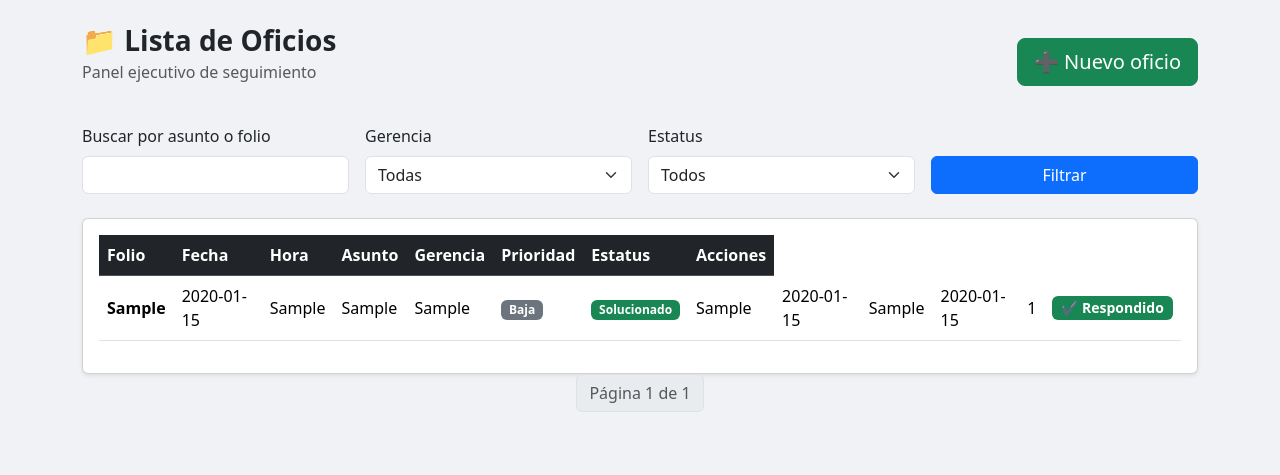
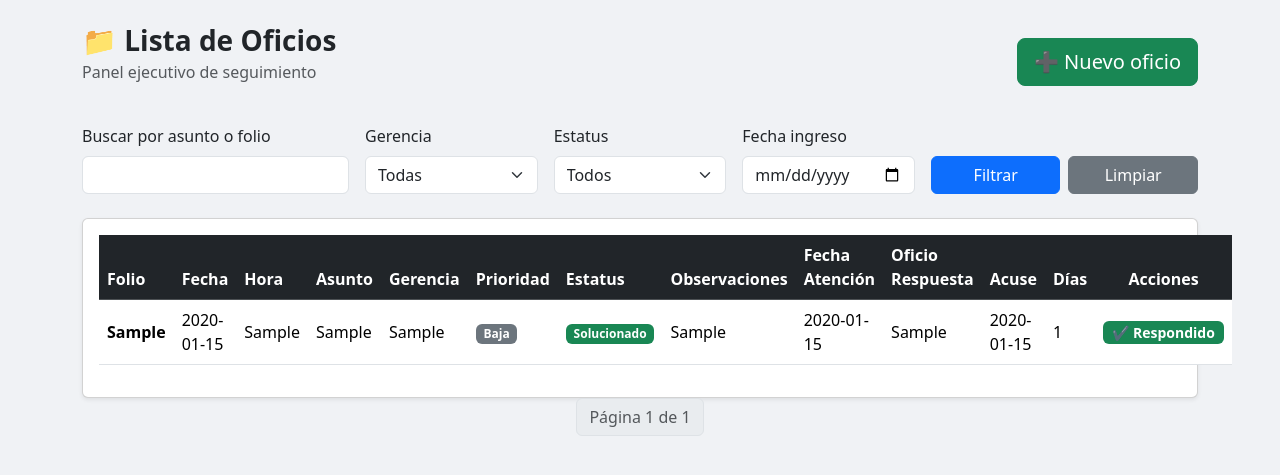
Before and after one commit to adrianalinarestoledo-creator/correspondencia_2026, a Flask app: page /lista in a window 1280 px wide. Shown: the part 274-749 px from the top of the page. Run offline with Flask 3, Linux system fonts and the light colour scheme; the visitor is signed in with stand-in values (Sample User, id 1); tables that the repository leaves empty hold one stand-in row (values such as "Sample post").

Commit message:
Update lista.html

```diff
--- a/templates/lista.html
+++ b/templates/lista.html
@@ -12,13 +12,15 @@
         <p class="text-muted" style="margin-top: -6px;">Panel ejecutivo de seguimiento</p>
     </div>
 
+    {% if session.get("rol") == "admin" %}
     <a href="{{ url_for('nuevo') }}" class="btn btn-success btn-lg">
         ➕ Nuevo oficio
     </a>
+    {% endif %}
 </div>
 
 <!-- ============================
-     FILTROS
+     FILTROS COMPLETOS
 ============================= -->
 <form method="GET" class="row g-3 mb-4">
 
@@ -27,7 +29,7 @@
         <input type="text" name="q" value="{{ request.args.get('q','') }}" class="form-control">
     </div>
 
-    <div class="col-md-3">
+    <div class="col-md-2">
         <label class="form-label">Gerencia</label>
         <select name="gerencia" class="form-select">
             <option value="">Todas</option>
@@ -39,7 +41,7 @@
         </select>
     </div>
 
-    <div class="col-md-3">
+    <div class="col-md-2">
         <label class="form-label">Estatus</label>
         <select name="estatus" class="form-select">
             <option value="">Todos</option>
@@ -50,14 +52,20 @@
         </select>
     </div>
 
-    <div class="col-md-3 d-flex align-items-end">
-        <button class="btn btn-primary w-100">Filtrar</button>
+    <div class="col-md-2">
+        <label class="form-label">Fecha ingreso</label>
+        <input type="date" name="fecha" value="{{ request.args.get('fecha','') }}" class="form-control">
+    </div>
+
+    <div class="col-md-3 d-flex align-items-end gap-2">
+        <button class="btn btn-primary w-50">Filtrar</button>
+        <a href="{{ url_for('lista') }}" class="btn btn-secondary w-50">Limpiar</a>
     </div>
 
 </form>
 
 <!-- ============================
-     TABLA
+     TABLA COMPLETA
 ============================= -->
 <div class="card shadow-sm">
     <div class="card-body">
@@ -72,6 +80,11 @@
                     <th>Gerencia</th>
                     <th>Prioridad</th>
                     <th>Estatus</th>
+                    <th>Observaciones</th>
+                    <th>Fecha Atención</th>
+                    <th>Oficio Respuesta</th>
+                    <th>Acuse</th>
+                    <th>Días</th>
                     <th class="text-center">Acciones</th>
                 </tr>
             </thead>
@@ -94,6 +107,7 @@
                             <span class="badge bg-secondary">Baja</span>
                         {% endif %}
                     </td>
+
                     <td>
                         {% if o.estatus == 'Solucionado' %}
                             <span class="badge bg-success">Solucionado</span>
@@ -111,8 +125,6 @@
                     <td>{{ o.oficio_respuesta }}</td>
                     <td>{{ o.fecha_acuse }}</td>
                     <td>{{ o.dias_atencion }}</td>
-
-                    </td>
 
                     <td class="text-center">
                         {% if o.estatus == 'Solucionado' %}
```
Lines whose indentation alone changed are shown as unchanged.
